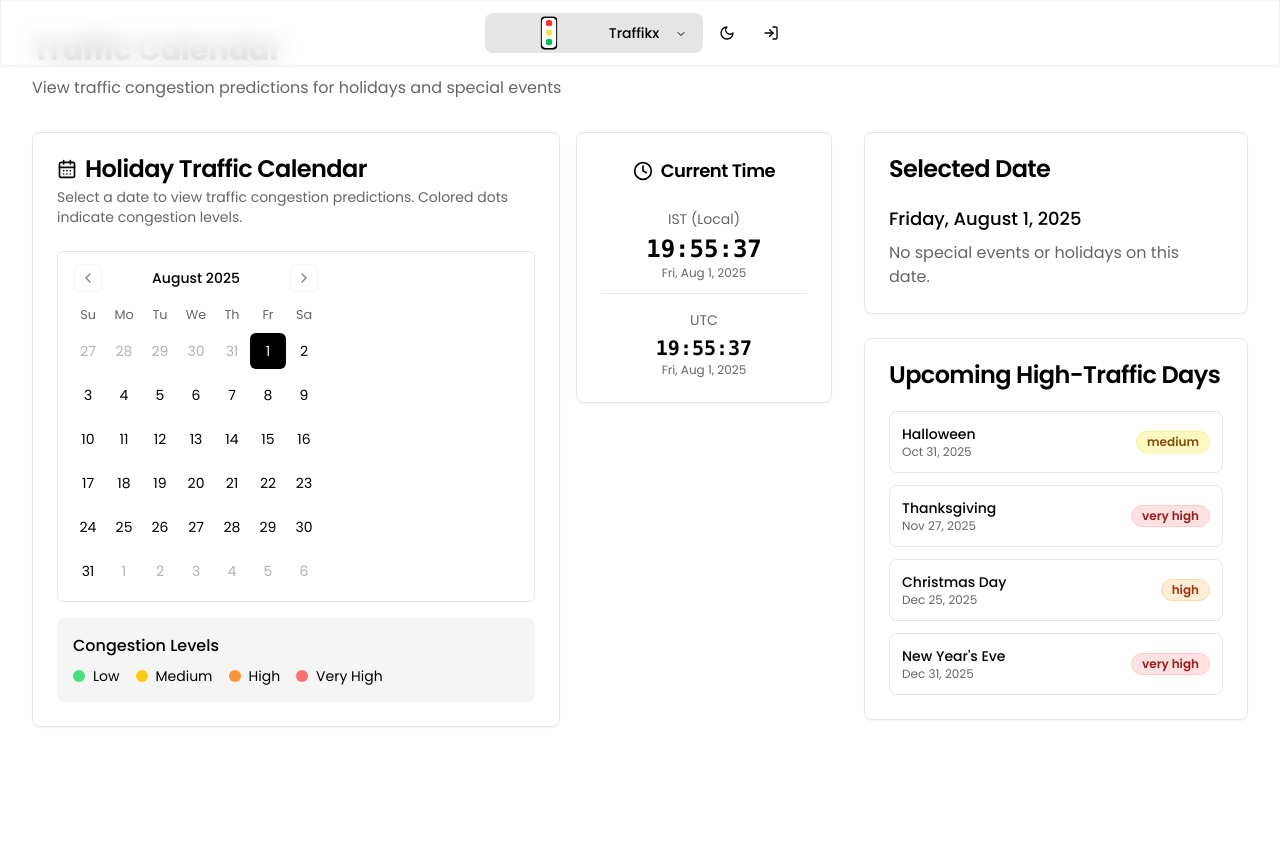
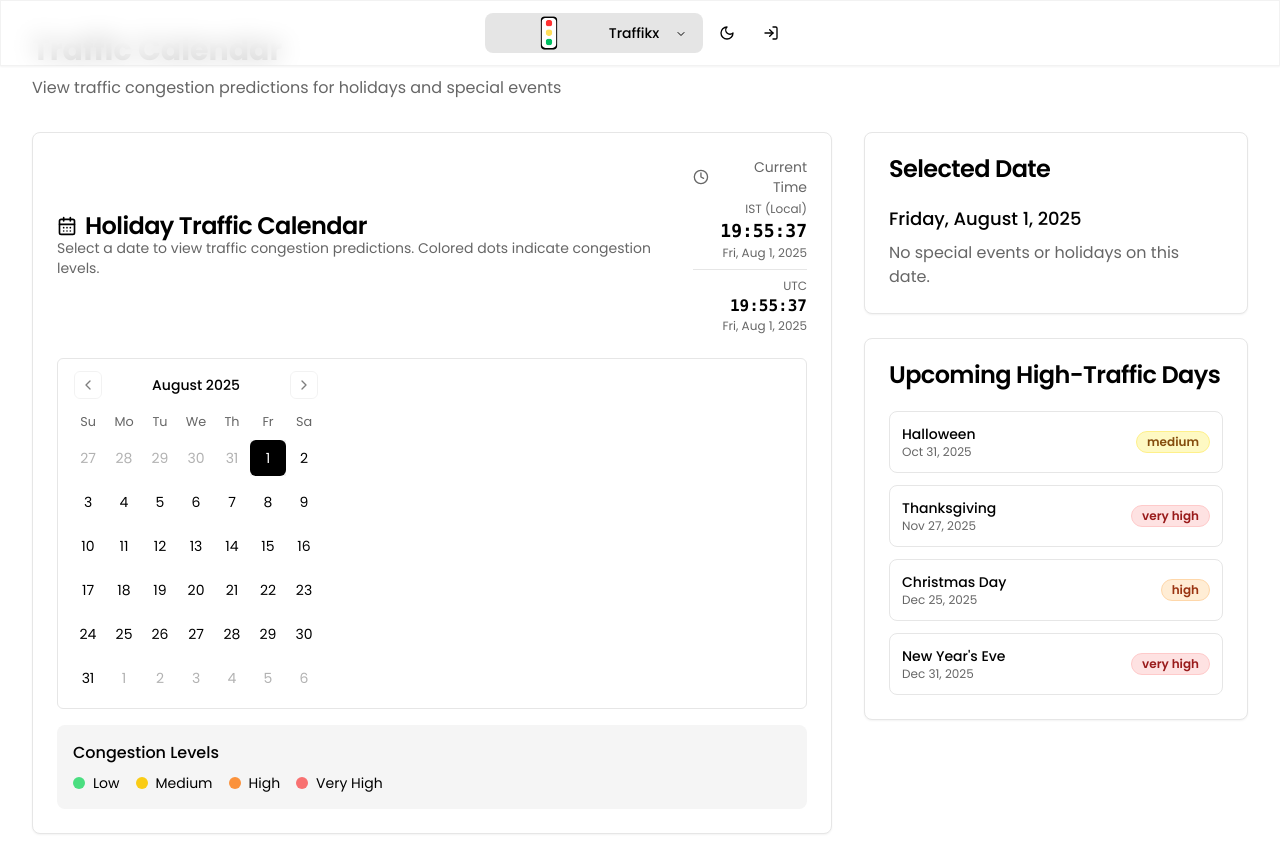
Before and after one commit to abhijeet0717/Traffikx, a React (Vite) app: page /manage in a window 1280 px wide. Before the commit the page ends 800 px from the top, so only its background shows below. Built offline with nearby package versions, Linux system fonts and the light colour scheme.

Commit message:
Update CalendarPage.tsx

```diff
--- a/src/pages/CalendarPage.tsx
+++ b/src/pages/CalendarPage.tsx
@@ -158,11 +158,10 @@ const ManagePage = () => {
           <div className="grid grid-cols-1 lg:grid-cols-3 gap-8">
             {/* Calendar Section */}
             <div className="lg:col-span-2">
-              <div className="flex gap-4">
-                {/* Calendar */}
-                <div className="flex-1">
               <Card>
                 <CardHeader>
+                  <div className="flex items-center justify-between">
+                    <div>
                       <CardTitle className="flex items-center gap-2">
                         <CalendarDays className="h-5 w-5" />
                         Holiday Traffic Calendar
@@ -170,6 +169,49 @@ const ManagePage = () => {
                       <CardDescription>
                         Select a date to view traffic congestion predictions. Colored dots indicate congestion levels.
                       </CardDescription>
+                    </div>
+                    <div className="text-right">
+                      <div className="flex items-center gap-2 text-sm text-muted-foreground mb-1">
+                        <Clock className="h-4 w-4" />
+                        Current Time
+                      </div>
+                      <div className="space-y-2">
+                        {/* IST Time */}
+                        <div className="border-b border-border pb-2">
+                          <div className="text-xs text-muted-foreground">IST (Local)</div>
+                          <div className="text-lg font-mono font-bold text-primary">
+                            {format(currentTime, 'HH:mm:ss')}
+                          </div>
+                          <div className="text-xs text-muted-foreground">
+                            {format(currentTime, 'EEE, MMM d, yyyy')}
+                          </div>
+                        </div>
+
+                        {/* UTC Time */}
+                        <div>
+                          <div className="text-xs text-muted-foreground">UTC</div>
+                          <div className="text-md font-mono font-bold text-foreground">
+                            {new Date(currentTime.getTime() + (currentTime.getTimezoneOffset() * 60000)).toLocaleTimeString('en-US', {
+                              hour12: false,
+                              timeZone: 'UTC',
+                              hour: '2-digit',
+                              minute: '2-digit',
+                              second: '2-digit'
+                            })}
+                          </div>
+                          <div className="text-xs text-muted-foreground">
+                            {new Date(currentTime.getTime() + (currentTime.getTimezoneOffset() * 60000)).toLocaleDateString('en-US', {
+                              timeZone: 'UTC',
+                              weekday: 'short',
+                              month: 'short',
+                              day: 'numeric',
+                              year: 'numeric'
+                            })}
+                          </div>
+                        </div>
+                      </div>
+                    </div>
+                  </div>
                 </CardHeader>
                 <CardContent>
                   <Calendar
@@ -209,55 +251,6 @@ const ManagePage = () => {
                   </div>
                 </CardContent>
               </Card>
-                </div>
-
-                {/* Current Time */}
-                <div className="w-64">
-                  <Card className="h-fit">
-                    <CardHeader className="text-center">
-                      <CardTitle className="flex items-center justify-center gap-2 text-lg">
-                        <Clock className="h-5 w-5" />
-                        Current Time
-                      </CardTitle>
-                    </CardHeader>
-                    <CardContent className="text-center space-y-4">
-                      {/* IST Time */}
-                      <div className="border-b border-border pb-3">
-                        <div className="text-sm text-muted-foreground mb-1">IST (Local)</div>
-                        <div className="text-2xl font-mono font-bold text-primary">
-                          {format(currentTime, 'HH:mm:ss')}
-                        </div>
-                        <div className="text-xs text-muted-foreground">
-                          {format(currentTime, 'EEE, MMM d, yyyy')}
-                        </div>
-                      </div>
-
-                      {/* UTC Time */}
-                      <div>
-                        <div className="text-sm text-muted-foreground mb-1">UTC</div>
-                        <div className="text-xl font-mono font-bold text-foreground">
-                          {new Date(currentTime.getTime() + (currentTime.getTimezoneOffset() * 60000)).toLocaleTimeString('en-US', {
-                            hour12: false,
-                            timeZone: 'UTC',
-                            hour: '2-digit',
-                            minute: '2-digit',
-                            second: '2-digit'
-                          })}
-                        </div>
-                        <div className="text-xs text-muted-foreground">
-                          {new Date(currentTime.getTime() + (currentTime.getTimezoneOffset() * 60000)).toLocaleDateString('en-US', {
-                            timeZone: 'UTC',
-                            weekday: 'short',
-                            month: 'short',
-                            day: 'numeric',
-                            year: 'numeric'
-                          })}
-                        </div>
-                      </div>
-                    </CardContent>
-                  </Card>
-                </div>
-              </div>
             </div>
 
             {/* Details Section */}
```
Lines whose indentation alone changed are shown as unchanged.
